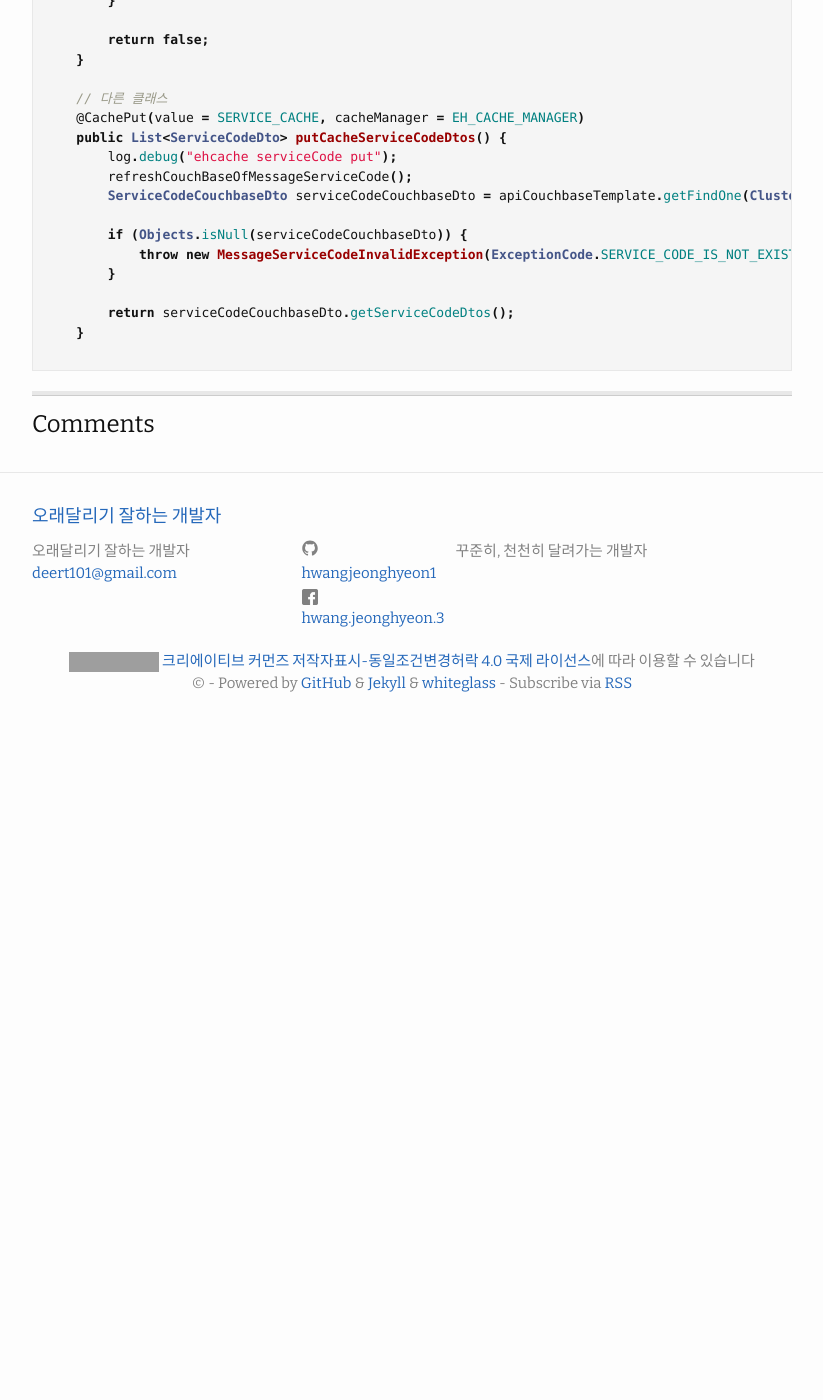
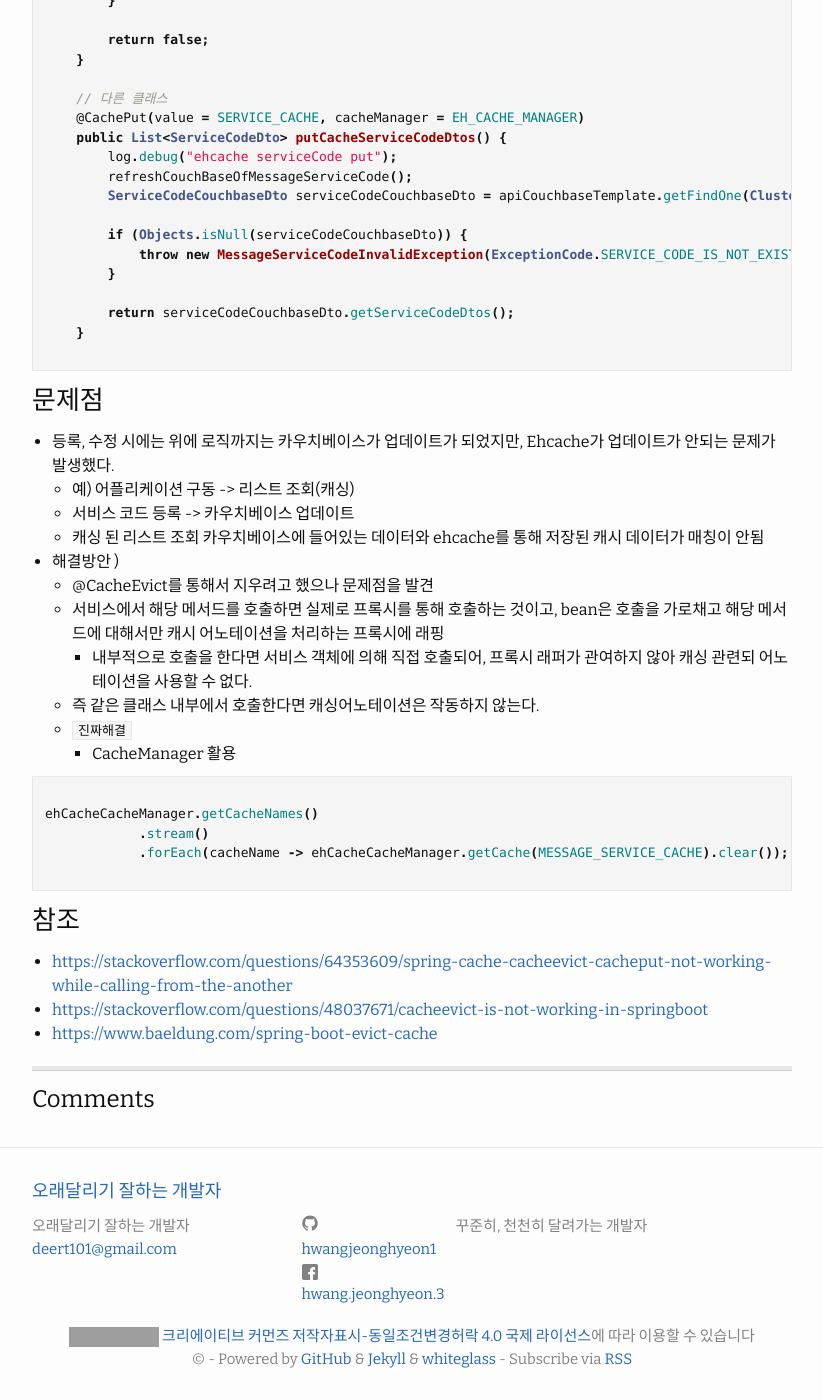
Before and after one commit to HWANGJEONGHYEON1/HWANGJEONGHYEON1.github.io, a Jekyll site: the page built from _posts/2021-12-15-카우치배이스 연동.md, in a window 1280 px wide and 1400 px high, scrolled down 11406 px. Shown: the whole window, without its empty margins (228-1051 px from the left). Built offline with Jekyll 4.4.1, drawn with Linux system fonts in a browser that asks for light colours; comment, search, counter and statistics services are not loaded; before the commit the page ends 12131 px from its top, so only the background shows below that; grey boxes are pictures that could not be loaded.

Commit message:
[docs] couchbase 연동

````diff
--- a/_posts/2021-12-15-카우치배이스 연동.md
+++ b/_posts/2021-12-15-카우치배이스 연동.md
@@ -603,3 +603,31 @@ public class CacheEventFactory extends CacheEventListenerFactory {
     }
 
 ```
+
+### 문제점
+- 등록, 수정 시에는 위에 로직까지는 카우치베이스가 업데이트가 되었지만, Ehcache가 업데이트가 안되는 문제가 발생했다.
+    - 예) 어플리케이션 구동 -> 리스트 조회(캐싱)
+    - 서비스 코드 등록 -> 카우치베이스 업데이트
+    - 캐싱 된 리스트 조회 카우치베이스에 들어있는 데이터와 ehcache를 통해 저장된 캐시 데이터가 매칭이 안됨
+- 해결방안 )
+    - @CacheEvict를 통해서 지우려고 했으나 문제점을 발견
+    - 서비스에서 해당 메서드를 호출하면 실제로 프록시를 통해 호출하는 것이고, bean은 호출을 가로채고 해당 메서드에 대해서만 캐시 어노테이션을 처리하는 프록시에 래핑
+        - 내부적으로 호출을 한다면 서비스 객체에 의해 직접 호출되어, 프록시 래퍼가 관여하지 않아 캐싱 관련되 어노테이션을 사용할 수 없다.
+    - 즉 같은 클래스 내부에서 호출한다면 캐싱어노테이션은 작동하지 않는다.
+    - `진짜해결`
+        - CacheManager 활용
+
+```java
+
+ehCacheCacheManager.getCacheNames()
+            .stream()
+            .forEach(cacheName -> ehCacheCacheManager.getCache(MESSAGE_SERVICE_CACHE).clear());
+
+```
+
+
+
+### 참조
+* <https://stackoverflow.com/questions/64353609/spring-cache-cacheevict-cacheput-not-working-while-calling-from-the-another>
+* <https://stackoverflow.com/questions/48037671/cacheevict-is-not-working-in-springboot>
+* <https://www.baeldung.com/spring-boot-evict-cache>
````
